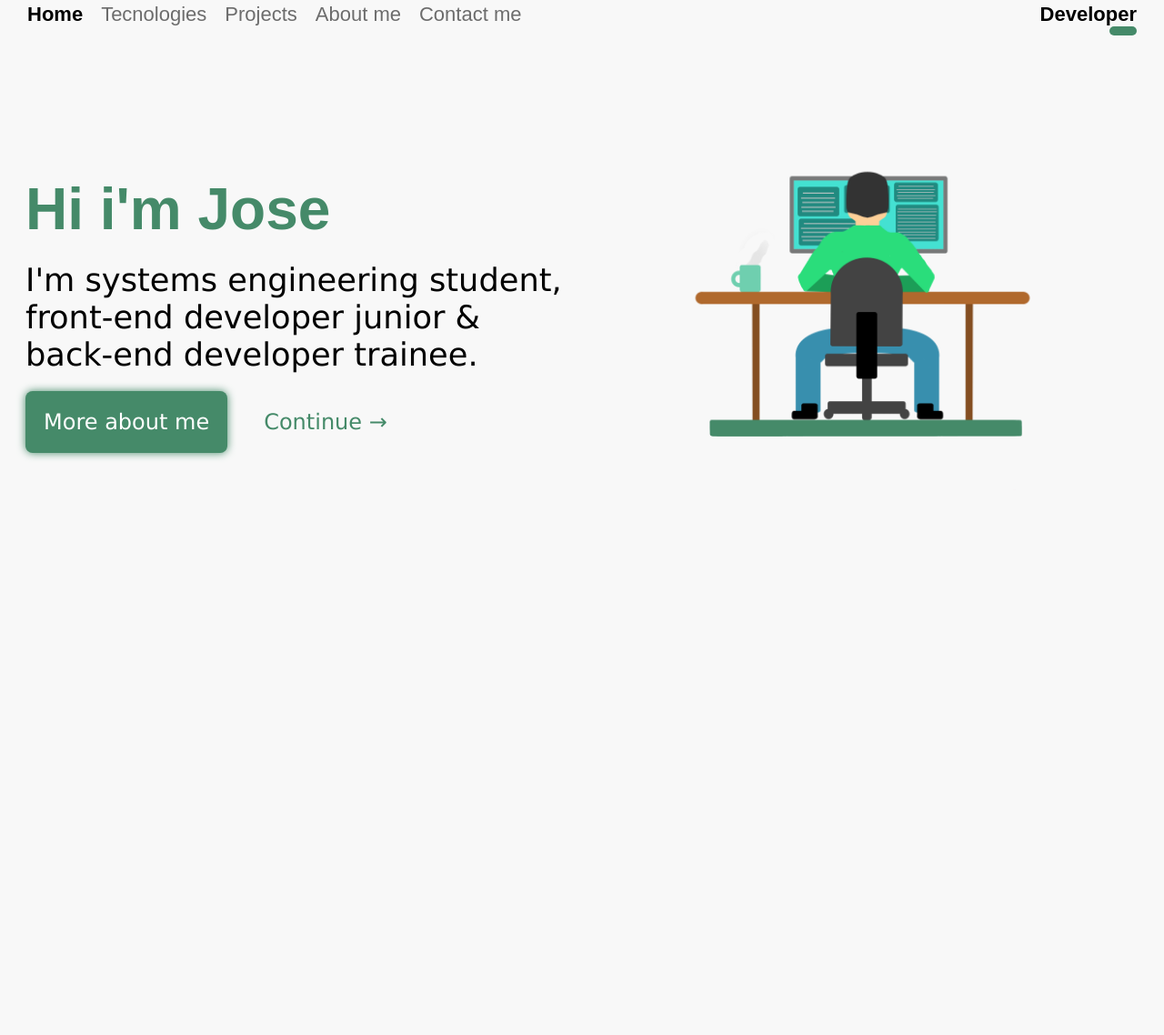
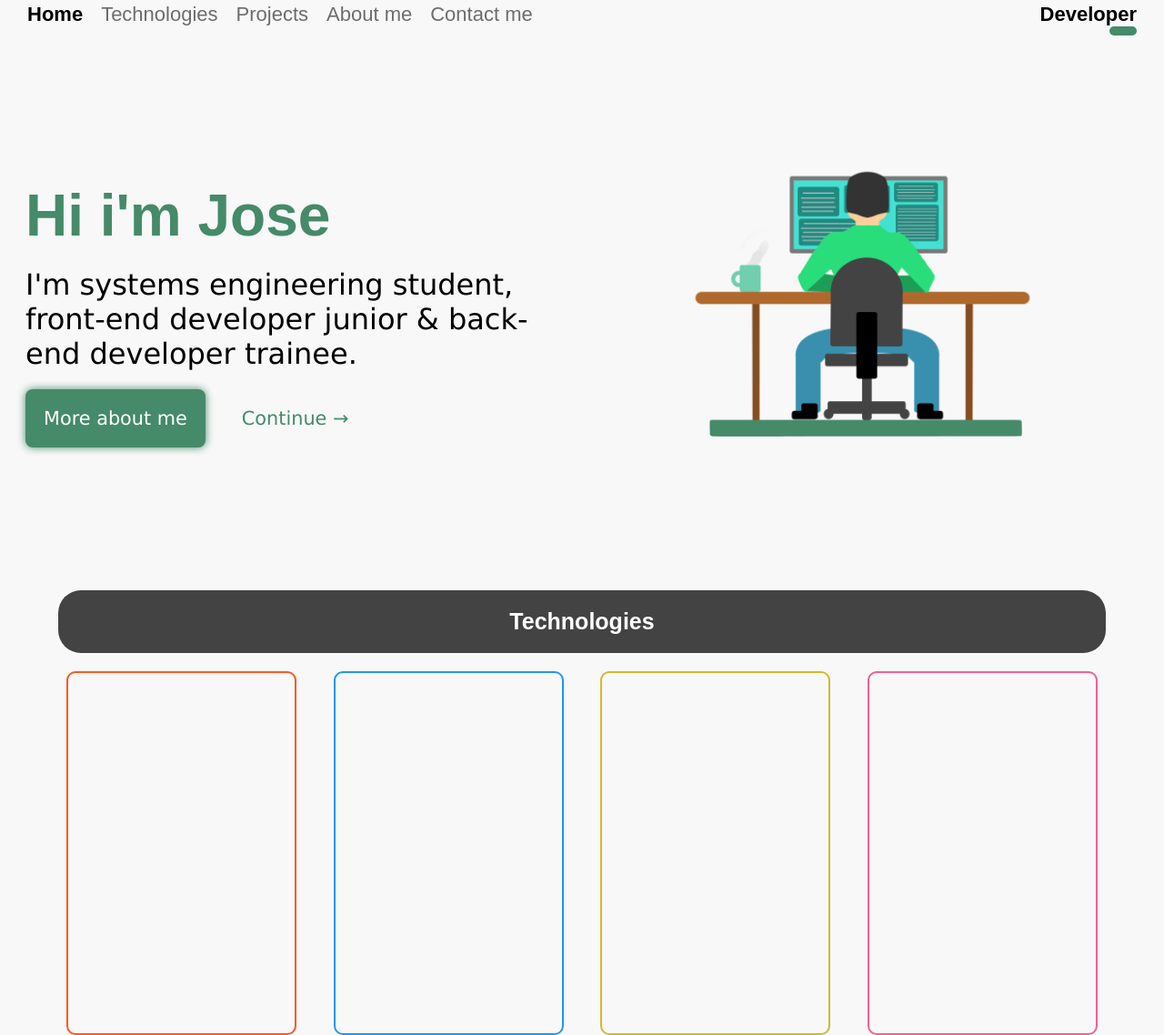
Before and after one commit to Jose-200/Portafolio-Web-Jose, a plain HTML site: page public/index.html in a window 1280 px wide. Shown: the part 17-1155 px from the top of the page at 91% size. Before the commit the page ends 800 px from the top, so only its background shows below. Drawn offline with Linux system fonts and the light colour scheme; a web font is replaced by a local one.

Commit message:
Grid alineado

```diff
--- a/public/index.html
+++ b/public/index.html
@@ -17,7 +17,7 @@
             </div>
             <ul id="menu-view" class="view">
                 <li><a href="#home" id="vhome" class="active">Home</a></li>
-                <li><a href="#tecnologies" id="vtec" class="inactive">Tecnologies</a></li>
+                <li><a href="#technologies" id="vtec" class="inactive">Technologies</a></li>
                 <li><a href="#" id="vpro" class="inactive">Projects</a></li>
                 <li><a href="#" id="vabo" class="inactive">About me</a></li>
                 <li><a href="#" id="ivcon" class="inactive">Contact me</a></li>
@@ -30,19 +30,36 @@
             <div class="bar-status"></div>
         </div>
     </header>
-    <div id="home" class="hero">
-        <div class="presentation-hero">
+    <section id="home" class="hero">
+        <article class="presentation-hero">
             <h1>Hi i'm Jose</h1>
             <p>I'm systems engineering student, front-end developer junior & back-end developer trainee.</p>
             <div>
                 <a href="#about" id="moreabout">More about me</a>
-                <a href="#tecnologies" id="continue">Continue →</a>
+                <a href="#technologies" id="continue">Continue →</a>
             </div>
-        </div>
-        <div class="picture-hero">
+        </article>
+        <article class="picture-hero">
             <img src="img/img-developer-oficial-2.png" alt="">
-        </div>
-    </div>
+        </article>
+    </section>
+    <section id="technologies" class="tech">
+        <span>Technologies</span>
+        <article class="article-tech">
+            <div class="html">
+
+            </div>
+            <div class="css">
+
+            </div>
+            <div class="js">
+
+            </div>
+            <div class="sass">
+
+            </div>
+        </article>
+    </section>
     <script src="./js/main.js"></script>
 </body>
 </html>
--- a/public/js/main.js
+++ b/public/js/main.js
@@ -8,14 +8,19 @@ const path = document.querySelectorAll("a")
 // Recorrido forEach para poder manipular los id del querySelectorAll
 path.forEach((item) => {
     item.onclick = () => {
-        // Recorrido forEach para poder desactivar todos
-        if(item.id != "continue"){
+        // Recorrido forEach para poder desactivar todos y activar el correspondido
+        if(item.id != "continue" && item.id != "moreabout"){
             path.forEach((elem) => elem.className = "inactive" )
             item.className = "active"
         } else if (item.id == "continue") {
             path.forEach((elem) => elem.className = "inactive" )
             path.forEach((elem) => {
                 if(elem.id == "vtec") { elem.className = "active" }
+            })
+        } else if (item.id == "moreabout") {
+            path.forEach((elem) => elem.className = "inactive" )
+            path.forEach((elem) => {
+                if(elem.id == "vabo") { elem.className = "active" }
             })
         }
 
--- a/src/sass/_buttons.scss
+++ b/src/sass/_buttons.scss
@@ -6,7 +6,8 @@
     background-color: $color-green;
     color: white;
     box-shadow: 0 0 10px $color-green;
-    font-size: 1.5rem;
+    font-size: 1.3rem;
+    text-align: center;
     cursor: pointer;
 
     &:hover{
@@ -17,8 +18,9 @@
 }
 
 .link{
-    font-size: 1.5rem;
+    font-size: 1.3rem;
     text-decoration: none;
+    text-align: center;
     color: $color-green;
 
     &:hover{
--- a/src/sass/_general.scss
+++ b/src/sass/_general.scss
@@ -9,6 +9,7 @@ $color-js: #D4B830;
 $color-active: #000000;
 $color-inactive: #6C6C6C;
 $color-fondo: #F8F8F8;
+$color-semiblack: #434343;
 
 // Tipografia
 $Primary-tipografi: 'Amaranth', sans-serif;
--- a/src/sass/_header.scss
+++ b/src/sass/_header.scss
@@ -10,7 +10,7 @@
     &.sticky{
         position: fixed;
         width: 100%;
-        z-index: 100;
+        z-index: 1;
     }
 }
 
@@ -32,7 +32,7 @@
     flex-direction: column;
     margin-top: 10px;
     margin-right: 20px;
-    cursor: pointer;
+    cursor: default;
 
     .bar-status{
         align-self: flex-end;
--- a/src/sass/_hero.scss
+++ b/src/sass/_hero.scss
@@ -18,7 +18,7 @@
             color: $color-green;
         }
         p{
-            font-size: 2.2rem;
+            font-size: 2rem;
             font-family: $Secundary-tipografi;
         }
         div{
--- a/src/sass/_mediaQuery.scss
+++ b/src/sass/_mediaQuery.scss
@@ -18,7 +18,7 @@
                 background-color: $color-fondo;
                 height: 300px;
                 width: 100%;
-                margin-top: 10px;
+                margin-top: 12px;
                 margin-left: -20px;
                 user-select: none;
                 align-items: center;
@@ -31,7 +31,3 @@
         }
     }
 }
-
-@media screen and (max-width: 1200px) {
-
-}
--- /dev/null
+++ b/src/sass/_tech.scss
@@ -0,0 +1,40 @@
+@import "techContainer";
+
+.tech{
+    display: flex;
+    flex-direction: column;
+    align-items: center;
+    gap: 20px;
+    span{
+        width: 90%;
+        padding: 20px;
+        background-color: $color-semiblack;
+        text-align: center;
+        border-radius: 25px;
+        font-weight: bold;
+        font-size: 25px;
+        color: white;
+    }
+    .article-tech{
+        display: grid;
+        height: auto;
+        width: 90%;
+        grid-template-columns: repeat(auto-fill, minmax(253px, 1fr));
+        gap: 2%;
+        div{
+            @extend .techContainer;
+            &.html{
+                border: 2px solid #FF5722;
+            }
+            &.css{
+                border: 2px solid #2196F3;
+            }
+            &.js{
+                border: 2px solid #D4B830;
+            }
+            &.sass{
+                border: 2px solid #F06292;
+            }
+        }
+    }
+}
--- /dev/null
+++ b/src/sass/_techContainer.scss
@@ -0,0 +1,6 @@
+.techContainer{
+    margin: auto;
+    height: 400px;
+    width: 253px;
+    border-radius: 10px;
+}
--- a/src/sass/style.scss
+++ b/src/sass/style.scss
@@ -3,3 +3,4 @@
 @import "hero";
 @import "mediaQuery";
 @import "animaciones";
+@import "tech";
```
Also changed, not shown: public/css/style.css, 1 other file.
